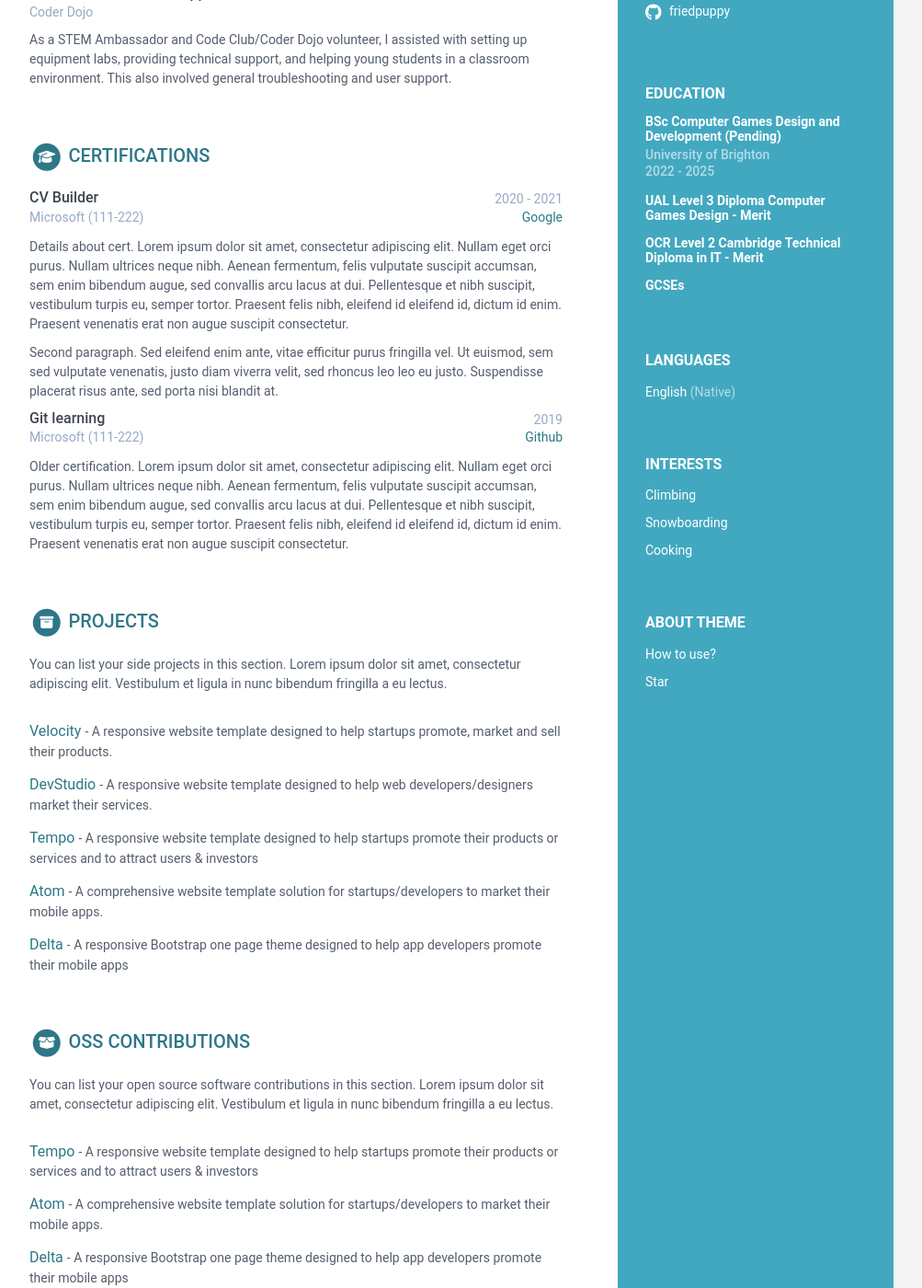
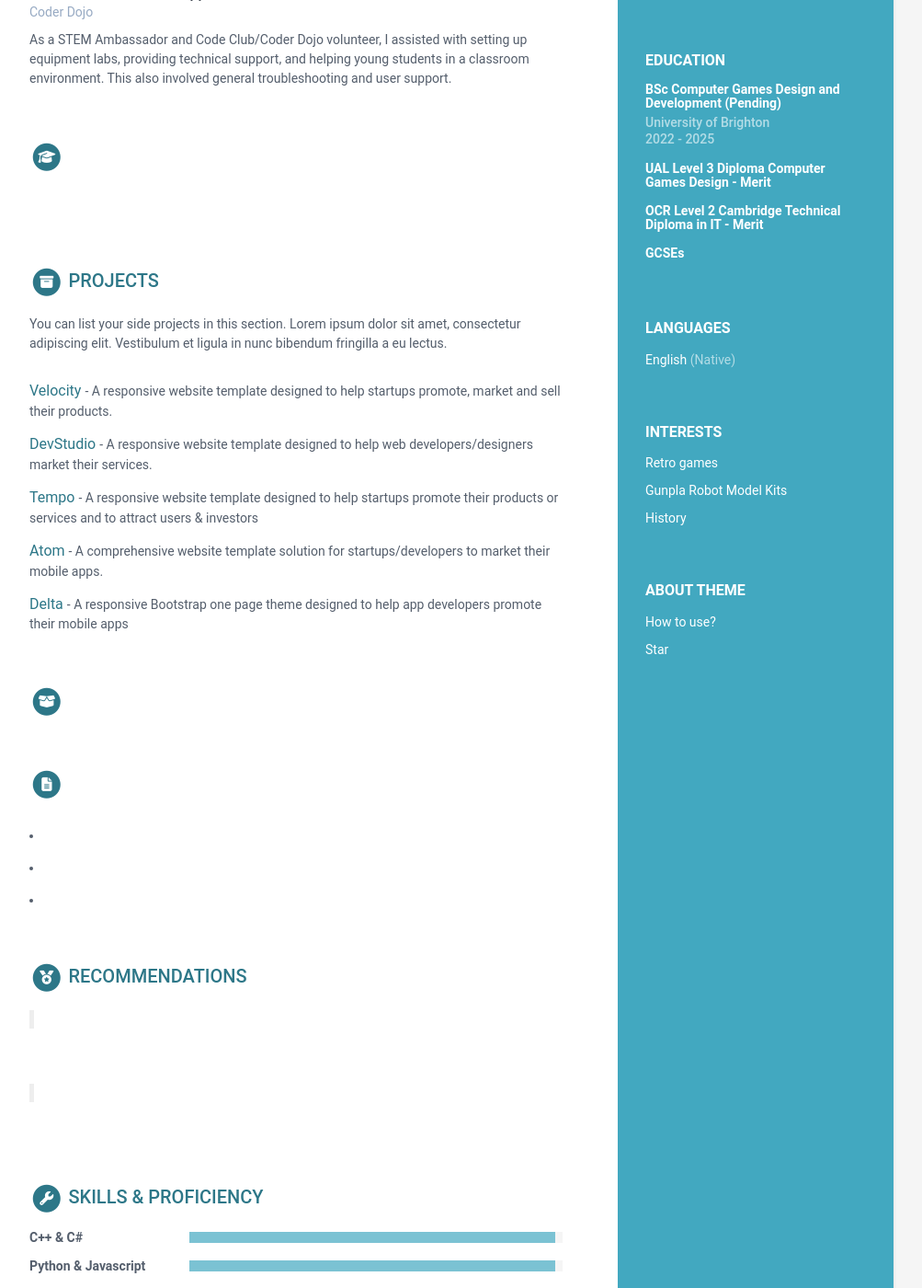
Before and after one commit to friedpuppy/online-cv, a Jekyll site: the page built from index.html, in a window 1280 px wide and 1400 px high, scrolled down 472 px. Shown: the whole window at 92% size, without its empty margins (168-1171 px from the left). Built offline with Jekyll 4.4.1, drawn with Linux system fonts in a browser that asks for light colours; some of the changed text lies outside the part shown.

Commit message:
Update data.yml

```diff
--- a/_data/data.yml
+++ b/_data/data.yml
@@ -17,7 +17,7 @@ sidebar:
   phone: +44 07565 692109
   timezone: UK/GMT # Enter your timezone, e.g., America/Havana, Africa/Casablanca, America/North_Dakota/Center
   citizenship:
-  website: https://example.com/ # Include the full website URL, including "http://" or "https://".
+  website: # Include the full website URL, including "http://" or "https://".
   linkedin: cj-donnelly
   xing:
   github: friedpuppy
@@ -43,15 +43,15 @@ sidebar:
   interests:
     title: Interests
     info:
-    - item: Climbing
+    - item: Retro games
       link:
 
 
-    - item: Snowboarding
+    - item: Gunpla Robot Model Kits
       link:
 
 
-    - item: Cooking
+    - item: History
       link:
 
 
@@ -80,7 +80,7 @@ education:
   - degree: GCSEs
     university:
     time:
-    details: |
+    details:
       - English: 6
       - History: 4
       - Mathematics: 4
@@ -101,45 +101,26 @@ experiences:
       As a STEM Ambassador and Code Club/Coder Dojo volunteer, I assisted with setting up equipment labs, providing technical support, and helping young students in a classroom environment.  This also involved general troubleshooting and user support.
 
 certifications:
-  title: Certifications
+  title:
   list:
-  - name: CV Builder
-    start: 2020
-    end: 2021
-    organization: Microsoft
-    credentialid: 111-222
-    credentialurl: www.google.com
-    credentialname: Google
+  - name:
+    start:
+    end:
+    organization:
+    credentialid:
+    credentialurl:
+    credentialname:
     details: |
-      Details about cert. Lorem ipsum dolor sit amet, consectetur
-      adipiscing elit.
-      Nullam eget orci purus. Nullam ultrices neque nibh.
-      Aenean fermentum, felis vulputate suscipit accumsan,
-      sem enim bibendum augue, sed convallis arcu lacus at dui.
-      Pellentesque et nibh suscipit, vestibulum turpis eu, semper tortor.
-      Praesent felis nibh, eleifend id eleifend id, dictum id enim.
-      Praesent venenatis erat non augue suscipit consectetur.
 
-      Second paragraph. Sed eleifend enim ante, vitae efficitur purus
-      fringilla vel. Ut euismod, sem sed vulputate venenatis,
-      justo diam viverra velit, sed rhoncus leo leo eu justo.
-      Suspendisse placerat risus ante, sed porta nisi blandit at.
-  - name: Git learning
-    start: 2019
+  - name:
+    start:
     end:
-    organization: Microsoft
-    credentialid: 111-222
-    credentialurl: www.github.com
-    credentialname: Github
+    organization:
+    credentialid:
+    credentialurl:
+    credentialname:
     details: |
-      Older certification. Lorem ipsum dolor sit amet, consectetur
-      adipiscing elit.
-      Nullam eget orci purus. Nullam ultrices neque nibh.
-      Aenean fermentum, felis vulputate suscipit accumsan,
-      sem enim bibendum augue, sed convallis arcu lacus at dui.
-      Pellentesque et nibh suscipit, vestibulum turpis eu, semper tortor.
-      Praesent felis nibh, eleifend id eleifend id, dictum id enim.
-      Praesent venenatis erat non augue suscipit consectetur.
+
 
 projects:
   title: Projects
@@ -167,61 +148,56 @@ projects:
     tagline: "A responsive Bootstrap one page theme designed to help app developers promote their mobile apps"
 
 oss:
-  title: OSS Contributions
+  title:
   intro: >
-    You can list your open source software contributions in this section. Lorem ipsum dolor sit amet, consectetur adipiscing elit. Vestibulum et ligula in nunc bibendum fringilla a eu lectus.
+
   contributions:
-  - title: Tempo
+  - title:
     link: "#"
-    tagline: "A responsive website template designed to help startups promote their products or services and to attract users &amp; investors"
+    tagline:
 
-  - title: Atom
+  - title:
     link: "#"
-    tagline: "A comprehensive website template solution for startups/developers to market their mobile apps."
+    tagline:
 
-  - title: Delta
+  - title:
     link: "#"
-    tagline: "A responsive Bootstrap one page theme designed to help app developers promote their mobile apps"
+    tagline:
 
 publications:
-  title: Publications
+  title:
   intro: |
-    You can list your publications in this section. Lorem ipsum dolor sit
-    amet, consectetur adipiscing elit. Vestibulum et ligula in nunc
-    bibendum fringilla a eu lectus.
+
   papers:
-  - title: The Art of Computer Programming
+  - title:
     link: "#"
-    authors: Donald E. Knuth
-    conference: Addison-Wesley, 1968
+    authors:
+    conference:
 
-  - title: "Genetic Programming III: Darwinian Invention &amp; Problem Solving"
+  - title:
+    link:
+    authors:
+    conference:
+
+  - title:
     link: "#"
-    authors: Koza, J.R., Andre, D., Bennett, F.H., Keane, M.A.
-    conference: "Morgan Kaufmann Publishers Inc., San Francisco, CA, USA, 1st edn. (1999)"
-
-  - title: A syntax directed compiler for Algol 60
-    link: "#"
-    authors: Edgar T. Irons
-    conference: "Comm. ACM 4 (1961), 51–55"
+    authors:
+    conference:
 
 recommendations:
   title: Recommendations
   list:
-  - person: # Yareli Perez
-    email: # perezyareli@example.com
-    phone: # 012 345 6789
-    role: # General Director at example.com
+  - person:
+    email:
+    phone:
+    role:
     recommendation: |
-      # Alan Doe is a super employee!
-  - person: # Lara Henderson
-    email: # larah@example.com
-    phone: # 012 345 6789
-    role: # General Director at example.com
+
+  - person:
+    email:
+    phone:
+    role:
     recommendation: |
-      # I would like to work with Alan Doe again!
-
-     # He is a great employee!
 
 skills:
   title: Skills &amp; Proficiency
```
